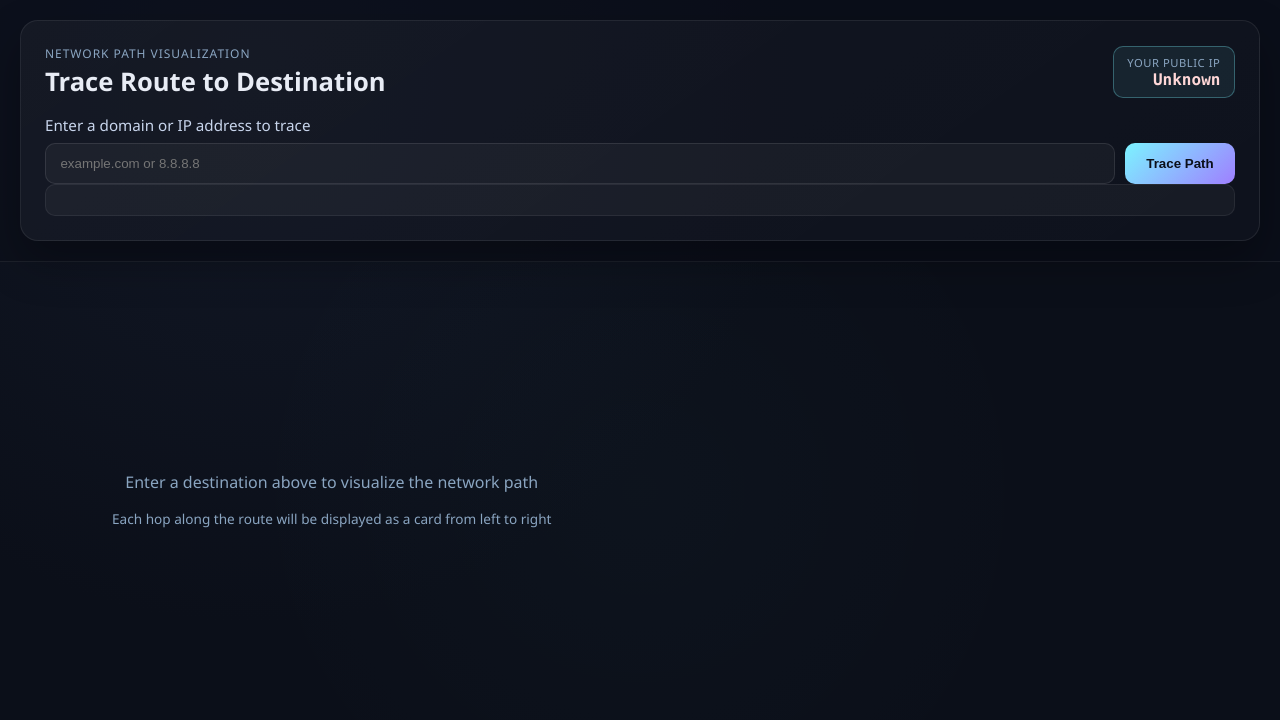
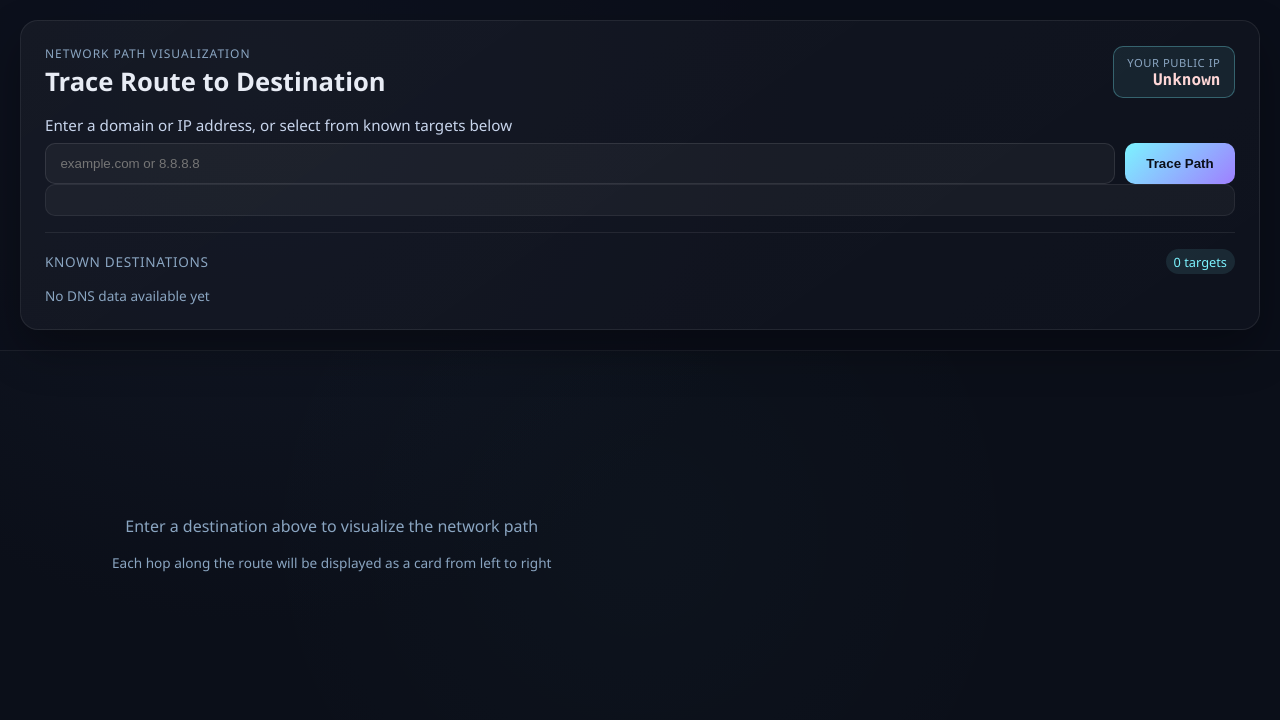
Before and after one commit to BPFLNALCR/cyberwatch, a FastAPI app: page /path in a window 1280 px wide. Shown: the part 81-801 px from the top of the page. Run offline with FastAPI, Linux system fonts and the light colour scheme.

Commit message:
feat: Add known targets section with dynamic loading and clickable chips for easier domain selection

```diff
--- a/cyberWatch/ui/static/css/style.css
+++ b/cyberWatch/ui/static/css/style.css
@@ -1458,6 +1458,99 @@ body {
 	50% { opacity: 1; }
 }
 
+/* Known targets section */
+.cw-known-targets {
+	margin-top: 1rem;
+	padding-top: 1rem;
+	border-top: 1px solid rgba(255, 255, 255, 0.08);
+}
+
+.cw-known-header {
+	display: flex;
+	justify-content: space-between;
+	align-items: center;
+	margin-bottom: 0.75rem;
+}
+
+.cw-known-label {
+	font-size: 0.85rem;
+	color: #8aa5c1;
+	text-transform: uppercase;
+	letter-spacing: 0.05em;
+}
+
+.cw-known-count {
+	font-size: 0.8rem;
+	color: #7cf3ff;
+	padding: 0.2rem 0.5rem;
+	background: rgba(124, 243, 255, 0.1);
+	border-radius: 999px;
+}
+
+.cw-known-list {
+	display: flex;
+	flex-wrap: wrap;
+	gap: 0.5rem;
+	max-height: 120px;
+	overflow-y: auto;
+	padding-right: 0.5rem;
+}
+
+.cw-known-list::-webkit-scrollbar {
+	width: 6px;
+}
+
+.cw-known-list::-webkit-scrollbar-track {
+	background: rgba(255, 255, 255, 0.05);
+	border-radius: 3px;
+}
+
+.cw-known-list::-webkit-scrollbar-thumb {
+	background: rgba(124, 243, 255, 0.3);
+	border-radius: 3px;
+}
+
+/* Target chip button */
+.cw-target-chip {
+	display: inline-flex;
+	align-items: center;
+	gap: 0.5rem;
+	padding: 0.4rem 0.75rem;
+	background: rgba(255, 255, 255, 0.04);
+	border: 1px solid rgba(255, 255, 255, 0.1);
+	border-radius: 8px;
+	color: #e8ecf5;
+	font-size: 0.85rem;
+	cursor: pointer;
+	transition: all 0.2s ease;
+}
+
+.cw-target-chip:hover {
+	background: rgba(124, 243, 255, 0.1);
+	border-color: rgba(124, 243, 255, 0.4);
+	transform: translateY(-1px);
+}
+
+.cw-target-chip:active {
+	transform: translateY(0);
+}
+
+.cw-target-domain {
+	font-family: "Consolas", "Monaco", monospace;
+	max-width: 180px;
+	overflow: hidden;
+	text-overflow: ellipsis;
+	white-space: nowrap;
+}
+
+.cw-target-queries {
+	font-size: 0.7rem;
+	padding: 0.15rem 0.4rem;
+	background: rgba(159, 127, 255, 0.2);
+	border-radius: 999px;
+	color: #c9b8ff;
+}
+
 /* Responsive adjustments for path page */
 @media (max-width: 900px) {
 	.cw-path-header .cw-card-header {
--- a/cyberWatch/ui/templates/path.html
+++ b/cyberWatch/ui/templates/path.html
@@ -20,7 +20,7 @@
       </div>
 
       <form id="path-form" class="cw-form">
-        <label for="target">Enter a domain or IP address to trace</label>
+        <label for="target">Enter a domain or IP address, or select from known targets below</label>
         <div class="cw-input-row">
           <input type="text" id="target" name="target" placeholder="example.com or 8.8.8.8" required>
           <button type="submit">Trace Path</button>
@@ -28,6 +28,17 @@
       </form>
 
       <div id="path-status" class="cw-banner"></div>
+
+      <!-- Known DNS targets list -->
+      <div id="known-targets-section" class="cw-known-targets">
+        <div class="cw-known-header">
+          <span class="cw-known-label">Known Destinations</span>
+          <span class="cw-known-count" id="target-count">Loading...</span>
+        </div>
+        <div id="known-targets-list" class="cw-known-list">
+          <span class="cw-muted small">Loading DNS targets...</span>
+        </div>
+      </div>
 
       <!-- Summary stats (hidden until results) -->
       <div id="path-summary" class="cw-path-summary" style="display: none;">
@@ -89,6 +100,7 @@
   // State
   let publicIp = null;
   let currentTrace = null;
+  let knownTargets = [];
 
   // DOM elements
   const form = document.getElementById('path-form');
@@ -99,6 +111,8 @@
   const pathSummary = document.getElementById('path-summary');
   const scrollHint = document.getElementById('scroll-hint');
   const publicIpEl = document.getElementById('public-ip');
+  const knownTargetsList = document.getElementById('known-targets-list');
+  const targetCountEl = document.getElementById('target-count');
 
   // Detect public IP on page load
   async function detectPublicIp() {
@@ -133,7 +147,53 @@
     }
   }
 
-  // Run traceroute
+  // Load known DNS targets
+  async function loadKnownTargets() {
+    try {
+      const data = await fetchJson('/dns/top-domains?limit=100');
+      knownTargets = data || [];
+      renderKnownTargets();
+    } catch (err) {
+      knownTargetsList.innerHTML = '<span class="cw-muted small">No DNS data available yet</span>';
+      targetCountEl.textContent = '0 targets';
+    }
+  }
+
+  // Render known targets as clickable chips
+  function renderKnownTargets() {
+    if (knownTargets.length === 0) {
+      knownTargetsList.innerHTML = '<span class="cw-muted small">No DNS targets recorded yet. Traceroute history or DNS collector will populate this.</span>';
+      targetCountEl.textContent = '0 targets';
+      return;
+    }
+
+    targetCountEl.textContent = `${knownTargets.length} domains`;
+
+    // Render as clickable chips
+    const html = knownTargets.map(t => {
+      const queries = t.total_queries || 0;
+      const ips = t.unique_ips || 1;
+      return `
+        <button type="button" class="cw-target-chip" data-domain="${t.domain}" title="${queries} queries, ${ips} IPs">
+          <span class="cw-target-domain">${t.domain}</span>
+          <span class="cw-target-queries">${queries}</span>
+        </button>
+      `;
+    }).join('');
+
+    knownTargetsList.innerHTML = html;
+
+    // Add click handlers
+    knownTargetsList.querySelectorAll('.cw-target-chip').forEach(chip => {
+      chip.addEventListener('click', () => {
+        const domain = chip.dataset.domain;
+        targetInput.value = domain;
+        runTrace(domain);
+      });
+    });
+  }
+
+  // Run traceroute - FIXED: use correct API endpoint
   async function runTrace(target) {
     loadingOverlay.classList.remove('hidden');
     pathSummary.style.display = 'none';
@@ -141,9 +201,10 @@
     showMessage(statusBanner, `Tracing path to ${target}...`, 'info');
 
     try {
-      const data = await fetchJson(`/traceroute/${encodeURIComponent(target)}`, {
+      // Correct API: POST /traceroute/run with JSON body
+      const data = await fetchJson('/traceroute/run', {
         method: 'POST',
-        body: JSON.stringify({}),
+        body: JSON.stringify({ target: target }),
         timeoutMs: 120000 // 2 min timeout for traceroute
       });
 
@@ -318,6 +379,7 @@
 
   // Initialize
   detectPublicIp();
+  loadKnownTargets();
 
 })();
 </script>
```
